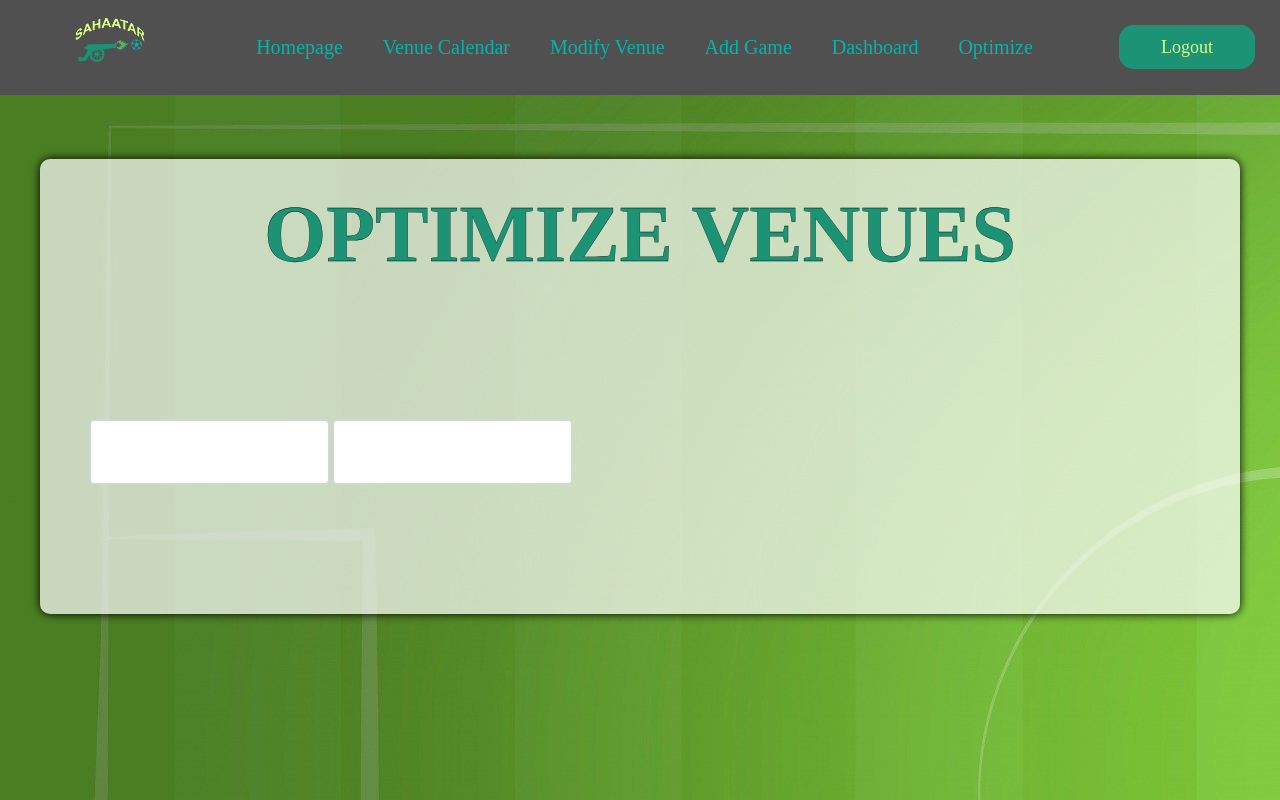
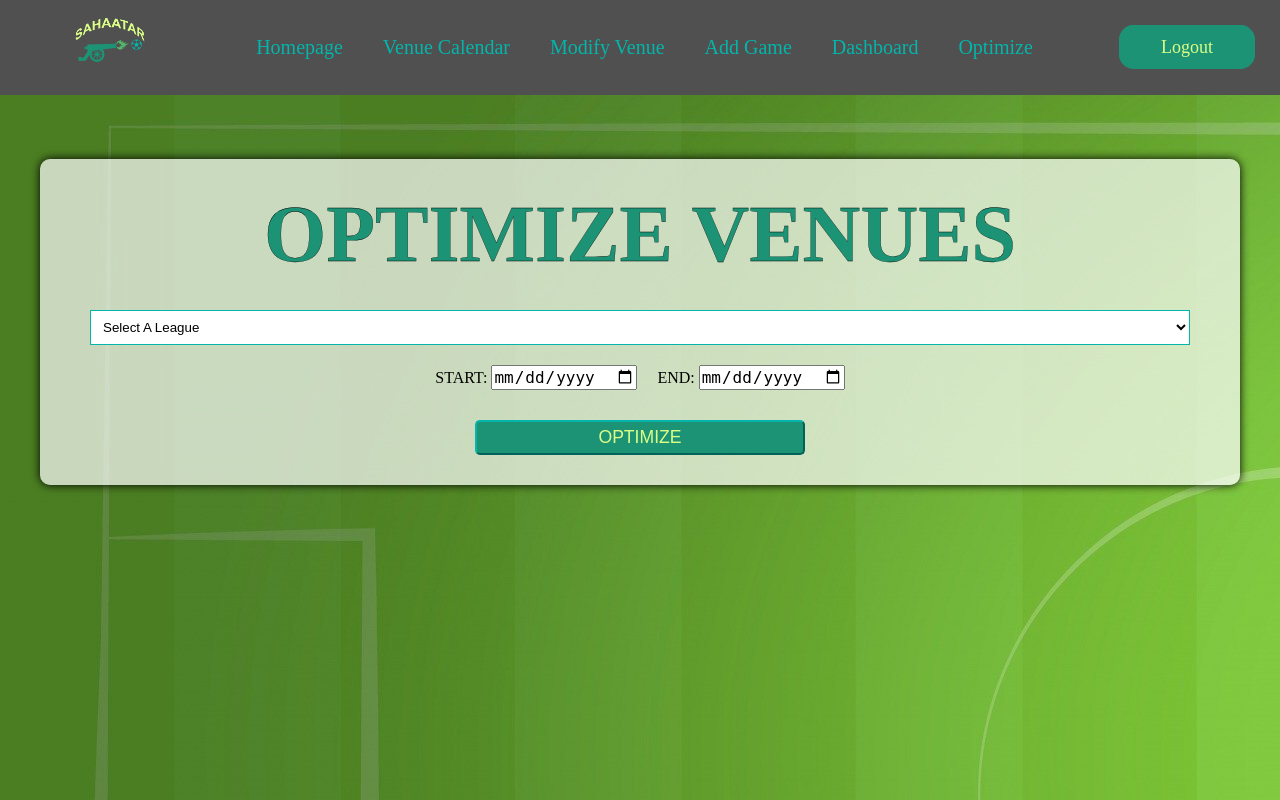
Before and after one commit to berfinyuksel/sahaatar, a Flask app: page /optimize in a window 1280 px wide. Run offline with Flask 3, Linux system fonts and the light colour scheme; the visitor is signed in with stand-in values (Sample User, id 1); parts of the project's set-up code (start-up, migrations or seed data) failed here and were passed over; some libraries are stand-ins or nearby versions.

Commit message:
optimization page wip and task 1111 and task 2222 done

```diff
--- a/website/data.py
+++ b/website/data.py
@@ -1,6 +1,6 @@
-groups = ["1.GRUP",
-"2.GRUP",
-"3.GRUP"
+groups = ["1.GROUP",
+"2.GROUP",
+"3.GROUP"
 ]
 
 districts = ["Adalar",
--- a/website/static/css/fillform.css
+++ b/website/static/css/fillform.css
@@ -235,3 +235,8 @@ input[type="submit"]:hover {
     visibility: hidden;
   }
 }
+
+input,
+label {
+  margin: 0.4rem 0;
+}
--- a/website/static/css/home_styles.css
+++ b/website/static/css/home_styles.css
@@ -146,6 +146,7 @@ tbody tr:nth-child(odd) {
   background-color: rgba(255, 255, 255, 0.2);
 }
 
+#date,
 #home,
 #away,
 #league,
--- a/website/static/css/optimize_styles.css
+++ b/website/static/css/optimize_styles.css
@@ -123,205 +123,53 @@ h1 {
     text-align: center;
 }
 
-.container {
-    padding-top: 120px;
-    padding-bottom: 120px;
+select {
+    margin: 10px 0 0 0;
+    width: 100%;
+    min-height: 2em;
+    margin-bottom: 10px;
+    background-color: white;
+    border: 1px solid #03B5AA;
+    padding: 8px;
+    box-sizing: border-box;
 }
 
-input {
-    padding: 22px 15px !important;
-    border: 1px solid #cfd8dc !important;
-    border-radius: 4px !important;
-    box-sizing: border-box;
-    background-color: #fff !important;
-    color: #000 !important;
-    font-size: 16px !important;
-    letter-spacing: 1px;
-    position: relative;
+#submitButton {
+    display: block;
+    width: 30%;
+    margin: 1em auto;
+    height: 2em;
+    font-size: 1.1rem;
+    color: #dbfe87;
+    background-color: #1d9375;
+    border-color: #03B5AA;
+    min-width: 300px;
+    cursor: pointer;
+    border-radius: 5px;
+    margin-top: 20px;
+    margin-bottom: 20px;
 }
 
-input:focus {
-    -moz-box-shadow: none !important;
-    -webkit-box-shadow: none !important;
-    box-shadow: none !important;
-    border: 1px solid #1976d2 !important;
-    outline-width: 0;
+#submitButton:hover {
+    background-color: #dbfe87;
+    color: #1d9375;
+
 }
 
-.fa-calendar {
-    position: absolute;
-    top: 13px;
-    font-size: 20px;
-    color: #1976d2;
-    z-index: 1000;
+.center {
+    display: flex;
+    justify-content: center;
+    align-items: center;
 }
 
-#fa-1 {
-    left: calc(50% - 40px);
+.calendar-input {
+    margin: 10px;
 }
 
-#fa-2 {
-    left: calc(100% - 40px);
+label {
+    font-size: 16px;
 }
 
-.form-control-placeholder {
-    position: absolute;
-    top: -10px !important;
-    padding: 12px 2px 0 2px;
-    opacity: 0.5;
+input[type="date"] {
+    font-size: 16px;
 }
-
-#end-p {
-    left: calc(50% + 4px);
-}
-
-.form-control:focus+.form-control-placeholder,
-.form-control:valid+.form-control-placeholder {
-    font-size: 95%;
-    top: 10px;
-    transform: translate3d(0, -100%, 0);
-    opacity: 1;
-}
-
-::placeholder {
-    color: #bdbdbd;
-    opacity: 1;
-}
-
-:-ms-input-placeholder {
-    color: #bdbdbd;
-}
-
-::-ms-input-placeholder {
-    color: #bdbdbd;
-}
-
-button:focus {
-    -moz-box-shadow: none !important;
-    -webkit-box-shadow: none !important;
-    box-shadow: none !important;
-    outline-width: 0;
-}
-
-.datepicker {
-    background-color: #fff;
-    border-radius: 0 !important;
-    align-content: center !important;
-    padding: 0 !important;
-}
-
-.datepicker-dropdown {
-    top: 180px !important;
-    left: calc(50% - 173.5px) !important;
-    border-right: #1976d2;
-    border-left: #1976d2;
-}
-
-.datepicker-dropdown.datepicker-orient-left:before {
-    left: calc(50% - 6px) !important;
-}
-
-.datepicker-dropdown.datepicker-orient-left:after {
-    left: calc(50% - 5px) !important;
-    border-bottom-color: #1976d2;
-}
-
-.datepicker-dropdown.datepicker-orient-right:after {
-    border-bottom-color: #1976d2;
-}
-
-.datepicker table tr td.today,
-span.focused {
-    border-radius: 50% !important;
-    background-image: linear-gradient(#fff3e0, #ffe0b2);
-}
-
-thead tr:nth-child(2) {
-    background-color: #1976d2 !important;
-}
-
-/*Weekday title*/
-thead tr:nth-child(3) th {
-    font-weight: bold !important;
-    padding: 20px 10px !important;
-    color: #bdbdbd !important;
-}
-
-tbody tr td {
-    padding: 10px !important;
-}
-
-tfoot tr:nth-child(2) th {
-    padding: 10px !important;
-    border-top: 1px solid #cfd8dc !important;
-}
-
-.cw {
-    font-size: 14px !important;
-    background-color: #e8eaf6 !important;
-    border-radius: 0px !important;
-    padding: 0px 20px !important;
-    margin-right: 10px solid #fff !important;
-}
-
-.old,
-.day,
-.new {
-    width: 40px !important;
-    height: 40px !important;
-    border-radius: 0px !important;
-}
-
-.day.old,
-.day.new {
-    color: #e0e0e0 !important;
-}
-
-.day.old:hover,
-.day.new:hover {
-    border-radius: 50% !important;
-}
-
-.old-day:hover,
-.day:hover,
-.new-day:hover,
-.month:hover,
-.year:hover,
-.decade:hover,
-.century:hover {
-    border-radius: 50% !important;
-    background-color: #eee;
-}
-
-.active {
-    border-radius: 50% !important;
-    background-image: linear-gradient(#1976d2, #1976d2) !important;
-    color: #fff !important;
-}
-
-.range-start,
-.range-end {
-    border-radius: 50% !important;
-    background-image: linear-gradient(#1976d2, #1976d2) !important;
-}
-
-.range {
-    background-color: #e3f2fd !important;
-}
-
-.prev,
-.next,
-.datepicker-switch {
-    border-radius: 0 !important;
-    padding: 10px 10px 10px 10px !important;
-    font-size: 18px;
-    opacity: 0.7;
-    color: #fff;
-}
-
-.prev:hover,
-.next:hover,
-.datepicker-switch:hover {
-    background-color: inherit !important;
-    opacity: 1;
-}
--- a/website/templates/fillform.html
+++ b/website/templates/fillform.html
@@ -64,6 +64,12 @@
         </select>
       </fieldset>
 
+      <fieldset>
+        <h2>DATE</h2>
+        <label for="start"></label>
+        <input type="date" id="start" name="trip-start" value="2023-12-22" min="2023-12-01" max="2028-12-31" />
+      </fieldset>
+
       {% with messages = get_flashed_messages(with_categories=true) %}
       {% if messages %}
       <div class="alert-container">
--- a/website/templates/home_page.html
+++ b/website/templates/home_page.html
@@ -45,6 +45,7 @@
       <table>
         <thead>
           <tr>
+            <th>DATE</th>
             <th>HOME TEAM</th>
             <th>AWAY TEAM</th>
             <th>LEAGUE</th>
@@ -54,6 +55,8 @@
         <tbody>
 
           <tr>
+            <td id="date">{{ date | safe }}</td>
+
             <td id="home">{{ home | safe }}</td>
 
             <td id="away">{{ away | safe }}</td>
--- a/website/templates/optimize.html
+++ b/website/templates/optimize.html
@@ -45,34 +45,34 @@
     <main>
         <div class="main">
             <h1>OPTIMIZE VENUES</h1>
-            <div class="container px-1 px-sm-5 mx-auto">
-                <form autocomplete="off">
-                    <div class="flex-row d-flex justify-content-center">
-                        <div class="col-lg-6 col-11 px-1">
-                            <div class="input-group input-daterange">
-                                <input type="text" id="start" class="form-control text-left mr-2" />
-                                <label class="ml-3 form-control-placeholder" id="start-p" for="start">Start Date</label>
-                                <span class="fa fa-calendar" id="fa-1"></span>
-                                <input type="text" id="end" class="form-control text-left ml-2" />
-                                <label class="ml-3 form-control-placeholder" id="end-p" for="end">End Date</label>
-                                <span class="fa fa-calendar" id="fa-2"></span>
-                            </div>
-                        </div>
-                    </div>
-                </form>
+
+            <div id="group">
+                <select id="dropdown" name="group_name" required>
+                    <option value="" selected disabled>Select A League</option>
+                    {% for league in league %}
+                    <option value="{{ league.leagu_name }}">{{ league.league_name }}</option>
+                    {% endfor %}
+                </select>
             </div>
-            <script>
-                $(document).ready(function () {
-                    $(".input-daterange").datepicker({
-                        format: "dd-mm-yyyy",
-                        autoclose: true,
-                        calendarWeeks: true,
-                        clearBtn: true,
-                        disableTouchKeyboard: true,
-                    });
-                });
-            </script>
+            <div id="date" class="center">
+                <div class="calendar-input">
+                    <label for="startDate">START:</label>
+                    <input type="date" id="startDate" name="startDate" required>
+                </div>
+
+                <div class="calendar-input">
+                    <label for="endDate">END:</label>
+                    <input type="date" id="endDate" name="endDate" required>
+                </div>
+            </div>
+            <button type="submit" id="submitButton">OPTIMIZE</button>
     </main>
+    <script>
+        document.getElementById('startDate').addEventListener('change', function () {
+            var startDateValue = document.getElementById('startDate').value;
+            document.getElementById('endDate').min = startDateValue;
+        });
+    </script>
 </body>
 
 </html>
--- a/website/views.py
+++ b/website/views.py
@@ -27,15 +27,18 @@ def home():
     df = pd.read_excel(file_path)
 
     # Sadece belirli sütunları seç
-    selected_columns = ["home_team", "away_team", "League_name", "venue_name"]
+    selected_columns = ["date","home_team", "away_team", "League_name", "venue_name"]
     df_selected = df[selected_columns]
 
     # Her sütunu ayrı ayrı HTML sayfalarına gönder
+    date_html = df_selected['date'].to_frame().to_html(header=False,index=False)
     home_team_html = df_selected['home_team'].to_frame().to_html(header=False,index=False)
     away_team_html = df_selected['away_team'].to_frame().to_html(header=False,index=False)
     league_name_html = df_selected['League_name'].to_frame().to_html(header=False,index=False)
     venue_name_html = df_selected['venue_name'].to_frame().to_html(header=False,index=False)
-    return render_template('home_page.html',  home=home_team_html,
+    return render_template('home_page.html',
+                           date=date_html,
+                           home=home_team_html,
                            away=away_team_html,
                            league=league_name_html,
                            venue=venue_name_html,
@@ -205,6 +208,8 @@ def calendar():
     print(venue_name)
     return render_template('calendar.html', venue=venue)
 
-@views.route('/optimize')
+@views.route('/optimize', methods=['GET','POST'])
 def optimize():
-    return render_template('optimize.html')
+    league= League.query.all()
+    league_name = request.form.get("league_name")
+    return render_template('optimize.html', league=league)
```
Also changed, not shown: 2 other files.
